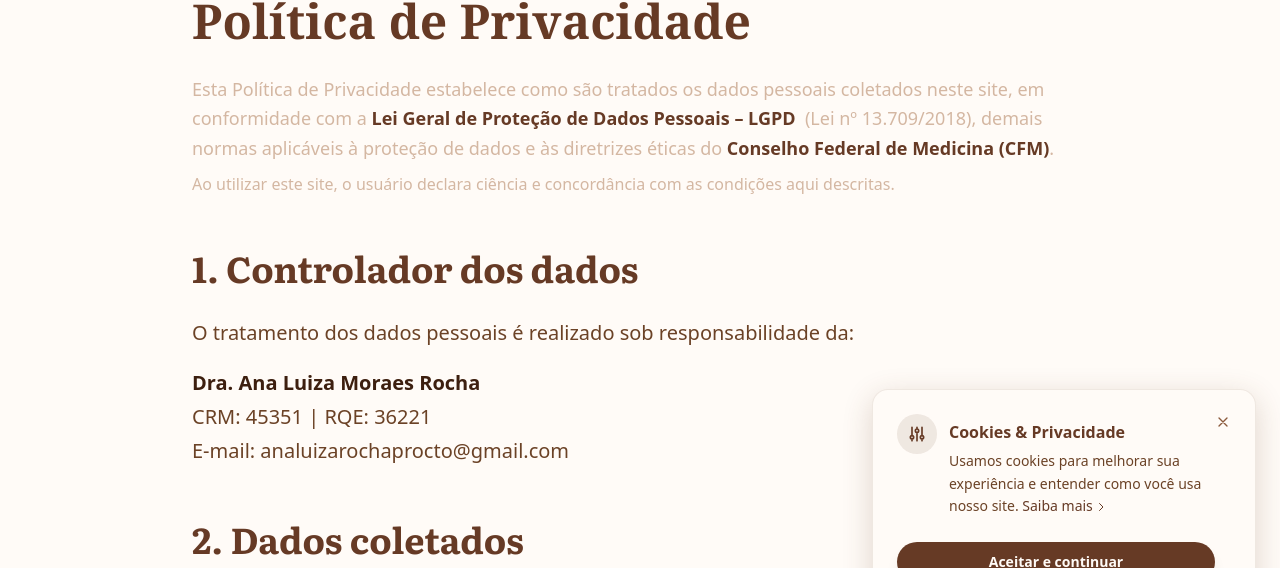
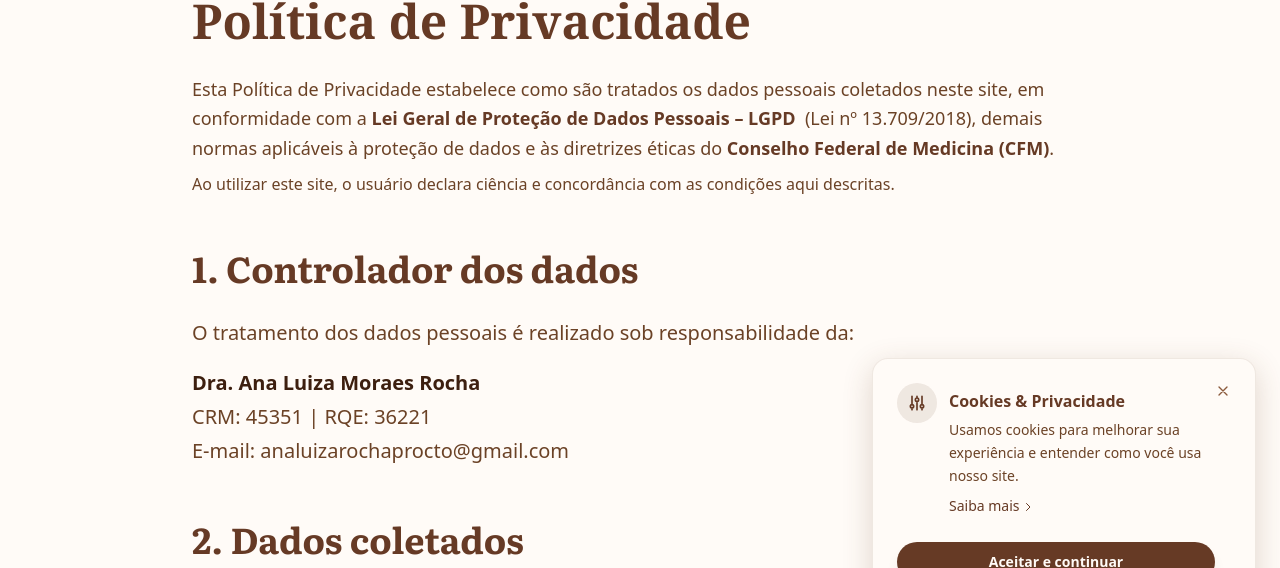
Before and after one commit to analuizamrocha/web, a Next.js app: page /politica-privacidade in a window 1280 px wide. Shown: the part 121-689 px from the top of the page. Built offline with nearby package versions, Linux system fonts and the light colour scheme; no server answers.

Commit message:
fix(ui): improve cookie consent and privacy policy page styles

```diff
--- a/src/app/globals.css
+++ b/src/app/globals.css
@@ -1,8 +1,8 @@
 @import "tailwindcss";
 
 @theme {
-  /* Page background - lighter for better contrast foundation */
-  --color-background: #fffbf7;        /* Warm cream (lighter than before for better contrast) */
+  /* Page background */
+  --color-background: #fffbf7;        /* Warm cream */
 
   /* Brand color palette - used for CTAs, footer, and design accents */
   --color-primary: #663a25;           /* Dark brown - buttons, footer, emphasis */
--- a/src/app/layout.tsx
+++ b/src/app/layout.tsx
@@ -2,7 +2,7 @@ import './globals.css'
 
 import type { Metadata } from 'next'
 import { Montserrat, Literata } from 'next/font/google'
-import { Analytics } from '@vercel/analytics/next'
+import { Analytics as VercelAnalytics } from '@vercel/analytics/next'
 import { SpeedInsights } from '@vercel/speed-insights/next'
 
 import { Header } from '@/components/ui/Header'
@@ -155,11 +155,9 @@ export default function RootLayout({
         <Header />
         {children}
         <Footer />
-
-        {/* Client-only components (preserve SSR) */}
         <CookieConsent />
         <AnalyticsProvider />
-        <Analytics />
+        <VercelAnalytics />
         <SpeedInsights />
       </body>
     </html>
--- a/src/app/politica-privacidade/page.tsx
+++ b/src/app/politica-privacidade/page.tsx
@@ -16,7 +16,7 @@ export default function PoliticaPrivacidadePage() {
             <h1 className="text-3xl sm:text-4xl lg:text-5xl font-serif font-bold text-primary mb-6 leading-tight ">
               Política de Privacidade
             </h1>
-            <p className="inline-block text-lg text-secondary leading-relaxed max-w-5xl">
+            <p className="inline-block text-lg text-body leading-relaxed max-w-5xl">
               Esta Política de Privacidade estabelece como são tratados os dados
               pessoais coletados neste site, em conformidade com a&nbsp;
               <strong className="text-primary">
@@ -29,7 +29,7 @@ export default function PoliticaPrivacidadePage() {
               </strong>
               .
             </p>
-            <p className="text-base text-secondary leading-relaxed max-w-none">
+            <p className="text-base text-body leading-relaxed max-w-none">
               Ao utilizar este site, o usuário declara ciência e concordância
               com as condições aqui descritas.
             </p>
--- a/src/app/sitemap.ts
+++ b/src/app/sitemap.ts
@@ -8,7 +8,7 @@ export default function sitemap(): MetadataRoute.Sitemap {
   // Get all blog posts
   const posts = getAllPosts()
 
-  // Blog post entries - High priority for educational content
+  // Blog post entries
   const blogEntries: MetadataRoute.Sitemap = posts.map((post) => ({
     url: `${baseUrl}/blog/${post.slug}`,
     lastModified: new Date(post.lastModified),
--- a/src/components/layout/CookieConsent.tsx
+++ b/src/components/layout/CookieConsent.tsx
@@ -57,7 +57,7 @@ export default function CookieConsent() {
           {/* X button - dismisses without saving preference */}
           <button
             onClick={dismissBanner}
-            className="absolute top-4 right-4 w-8 h-8 flex items-center justify-center text-muted hover:text-primary transition-colors rounded-full hover:bg-primary/5 z-10 cursor-pointer"
+            className="absolute top-4 right-4 w-8 h-8 flex items-center justify-center text-muted hover:text-primary transition-colors rounded-full hover:bg-primary/5 z-10 cursor-pointer focus-visible:outline-none focus-visible:ring-2 focus-visible:ring-primary focus-visible:ring-offset-2"
             aria-label="Fechar (será exibido novamente)"
             title="Fechar banner (você verá novamente)"
           >
@@ -100,10 +100,11 @@ export default function CookieConsent() {
                 </h3>
                 <p className="text-sm text-body leading-relaxed">
                   Usamos cookies para melhorar sua experiência e entender como
-                  você usa nosso site.&nbsp;
+                  você usa nosso site.
+                  <br />
                   <Link
                     href="/politica-privacidade"
-                    className="text-primary hover:underline font-medium inline-flex items-center gap-0.5"
+                    className="text-primary hover:underline font-medium inline-flex items-center gap-0.5 focus-visible:outline-none focus-visible:ring-2 focus-visible:ring-primary focus-visible:ring-offset-2 rounded-sm mt-2"
                   >
                     Saiba mais
                     <svg
@@ -140,7 +141,7 @@ export default function CookieConsent() {
                 <div className="mx-auto w-full flex justify-center items-center mt-3">
                   <button
                     onClick={() => setShowRejectOption(true)}
-                    className="w-fit px-4 py-2 text-xs text-muted hover:text-primary transition-colors underline-offset-2 hover:underline cursor-pointer"
+                    className="w-fit px-4 py-2 text-xs text-muted hover:text-primary transition-colors underline-offset-2 hover:underline cursor-pointer focus-visible:outline-none focus-visible:ring-2 focus-visible:ring-primary focus-visible:ring-offset-2 rounded-sm"
                   >
                     Gerenciar preferências
                   </button>
@@ -153,7 +154,7 @@ export default function CookieConsent() {
                   <Button
                     onClick={rejectCookies}
                     variant="link"
-                    className="w-fit mx-auto px-0 py-0"
+                    className="w-fit mx-auto px-0 py-0 focus-visible:outline-none focus-visible:ring-2 focus-visible:ring-primary focus-visible:ring-offset-2 rounded-sm"
                   >
                     Recusar cookies
                   </Button>
--- a/src/components/sections/PhotoSection.tsx
+++ b/src/components/sections/PhotoSection.tsx
@@ -56,7 +56,7 @@ export function PhotoSection() {
         {/* Bottom Content */}
         <div className="mt-8 lg:mt-12 text-center">
           <div className="mx-auto max-w-3xl">
-            <blockquote className="text-lg lg:text-xl text-secondary font-medium leading-relaxed italic border-l-4 border-primary/30 pl-6 pt-4 pb-4 bg-primary/5 rounded-r-xl">
+            <blockquote className="text-lg lg:text-xl text-body font-medium leading-relaxed italic border-l-4 border-primary/30 pl-6 pt-4 pb-4 bg-primary/5 rounded-r-xl">
               <p className="text-start">
                 &ldquo;A medicina vai além da técnica. É sobre criar conexões,
                 oferecer esperança e cuidar de cada pessoa com a atenção que ela
```
